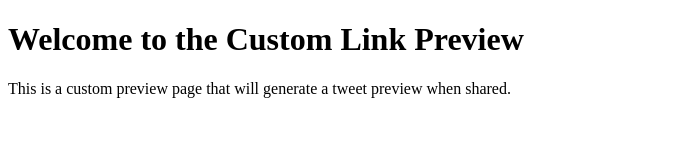
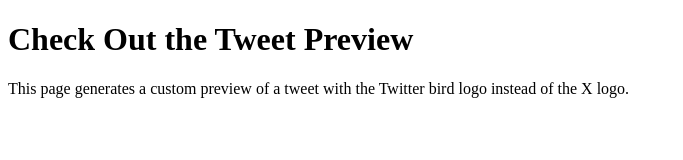
Before and after one commit to kvaubin/Twitter-meta-links, a plain HTML site: page index.html in a window 1280 px wide. Shown: the whole page, without its empty margins (0-683 px from the left). Drawn offline with Linux system fonts and the light colour scheme.

Commit message:
Update index.html

```diff
--- a/index.html
+++ b/index.html
@@ -3,24 +3,24 @@
 <head>
     <meta charset="UTF-8">
     <meta name="viewport" content="width=device-width, initial-scale=1.0">
-    <title>Custom Link Preview</title>
+    <title>Custom Twitter Preview</title>
 
     <!-- Open Graph Meta Tags -->
-    <meta property="og:title" content="Check out this Tweet">
-    <meta property="og:description" content="This tweet is powered by your custom branding!">
-    <meta property="og:image" content="https://yourwebsite.com/twitter-bird-logo.png">
+    <meta property="og:title" content="Example Tweet">
+    <meta property="og:description" content="This is a tweet preview with the Twitter bird logo instead of the X logo.">
+    <meta property="og:image" content="https://github.com/kvaubin/Twitter-meta-links/blob/main/IMG_1225.png?raw=true">
     <meta property="og:url" content="https://yourwebsite.com/share-tweet?url=https://twitter.com/exampleTweet">
 
     <!-- Twitter Card Meta Tags -->
     <meta name="twitter:card" content="summary_large_image">
-    <meta name="twitter:title" content="Check out this Tweet">
-    <meta name="twitter:description" content="This tweet is powered by your custom branding!">
-    <meta name="twitter:image" content="https://yourwebsite.com/twitter-bird-logo.png">
+    <meta name="twitter:title" content="Example Tweet">
+    <meta name="twitter:description" content="This is a tweet preview with the Twitter bird logo instead of the X logo.">
+    <meta name="twitter:image" content="https://github.com/kvaubin/Twitter-meta-links/blob/main/IMG_1225.png?raw=true">
 
 </head>
 <body>
-    <h1>Welcome to the Custom Link Preview</h1>
-    <p>This is a custom preview page that will generate a tweet preview when shared.</p>
+    <h1>Check Out the Tweet Preview</h1>
+    <p>This page generates a custom preview of a tweet with the Twitter bird logo instead of the X logo.</p>
 
     <!-- Link Redirect -->
     <script>
```
